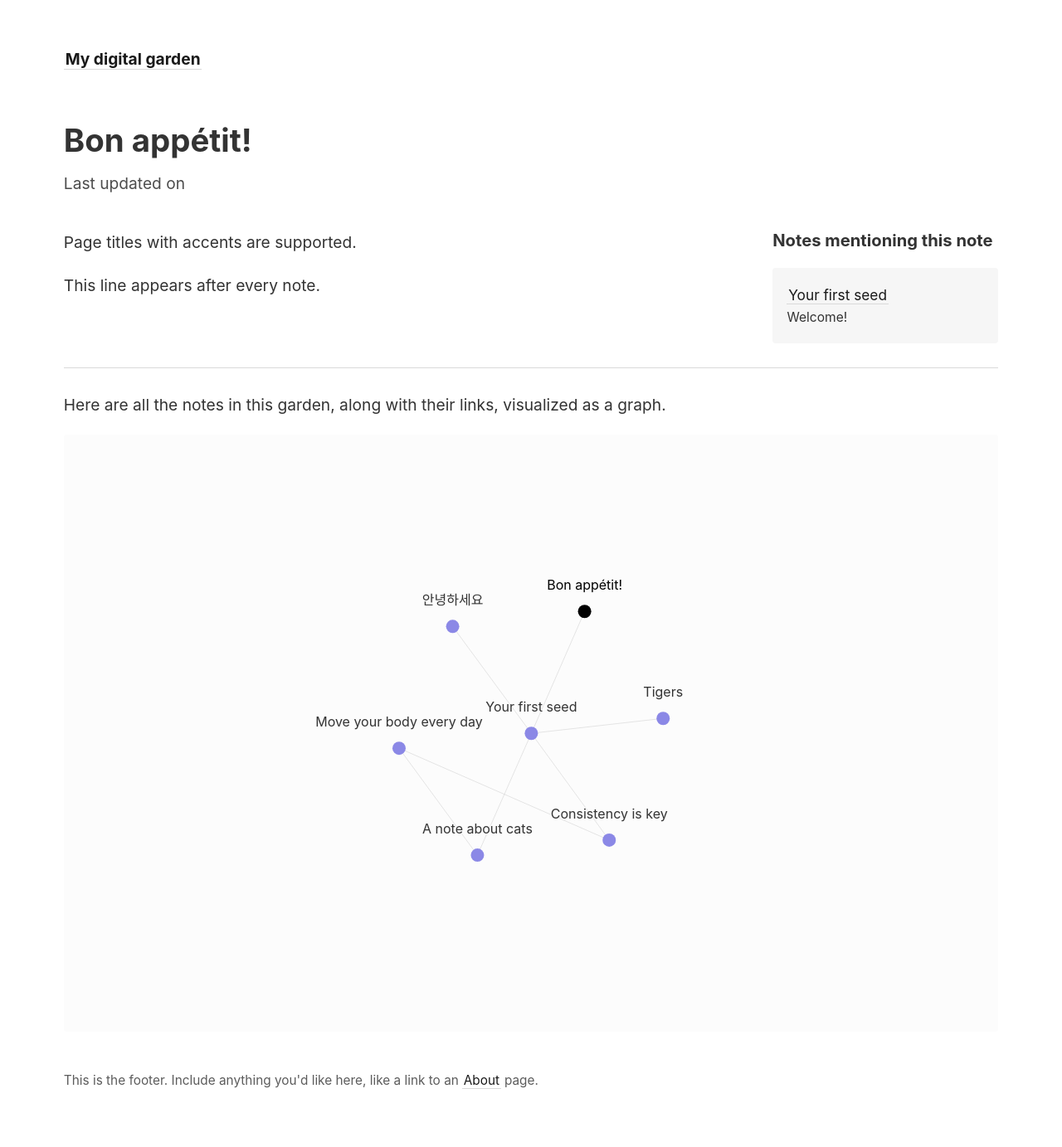
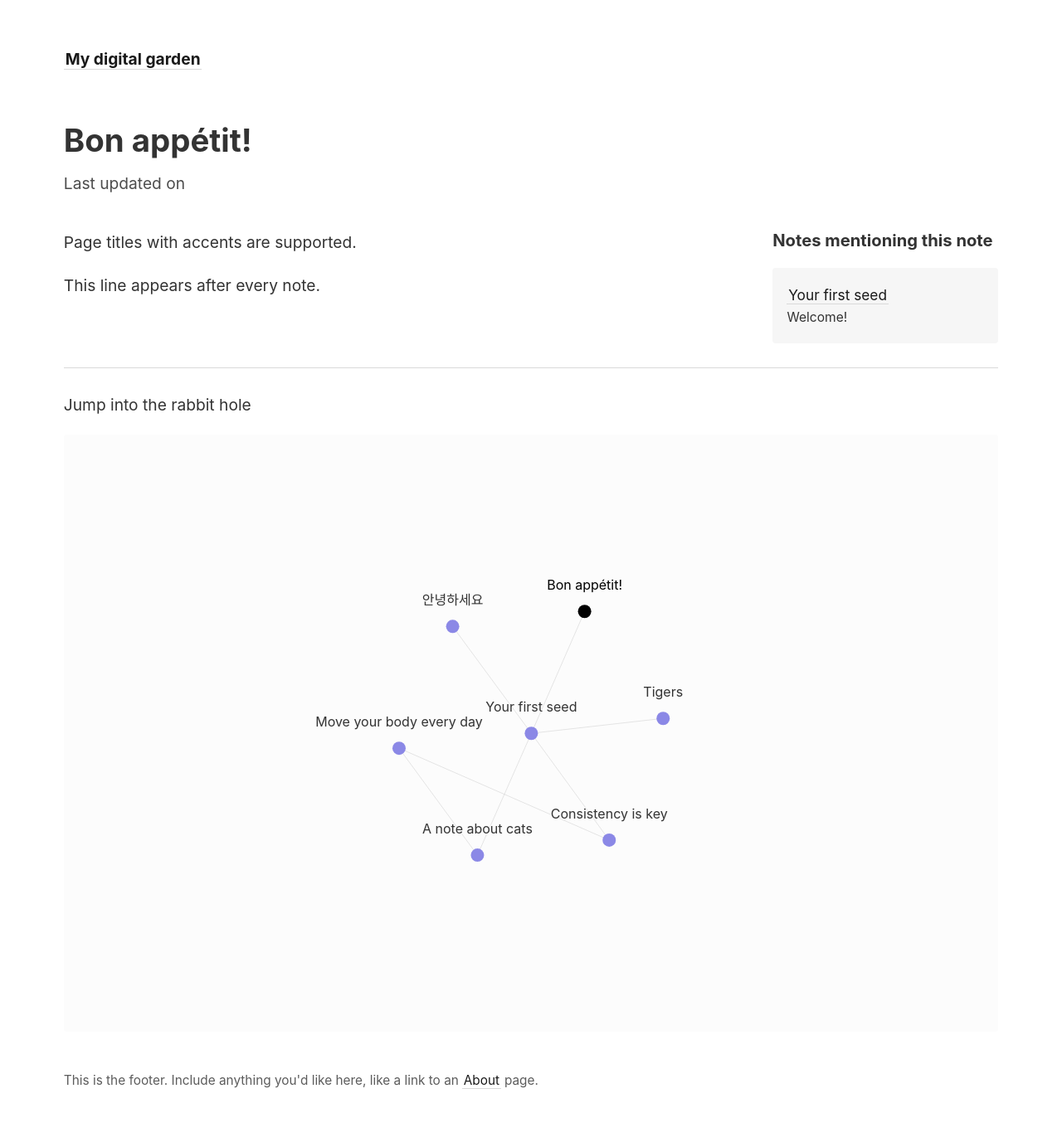
Before and after one commit to lkyxuan/bbbblog, a Jekyll site: the page built from _notes/accents.md, in a window 1280 px wide. Shown: the whole page at 83% size. Built offline with Jekyll 4.4.1, drawn with Linux system fonts in a browser that asks for light colours.

Commit message:
Update note.html

```diff
--- a/_layouts/note.html
+++ b/_layouts/note.html
@@ -42,6 +42,6 @@ layout: default
 
 <hr>
 
-<p>Here are all the notes in this garden, along with their links, visualized as a graph.</p>
+<p> Jump into the rabbit hole </p>
 
 {% include notes_graph.html %}
```
